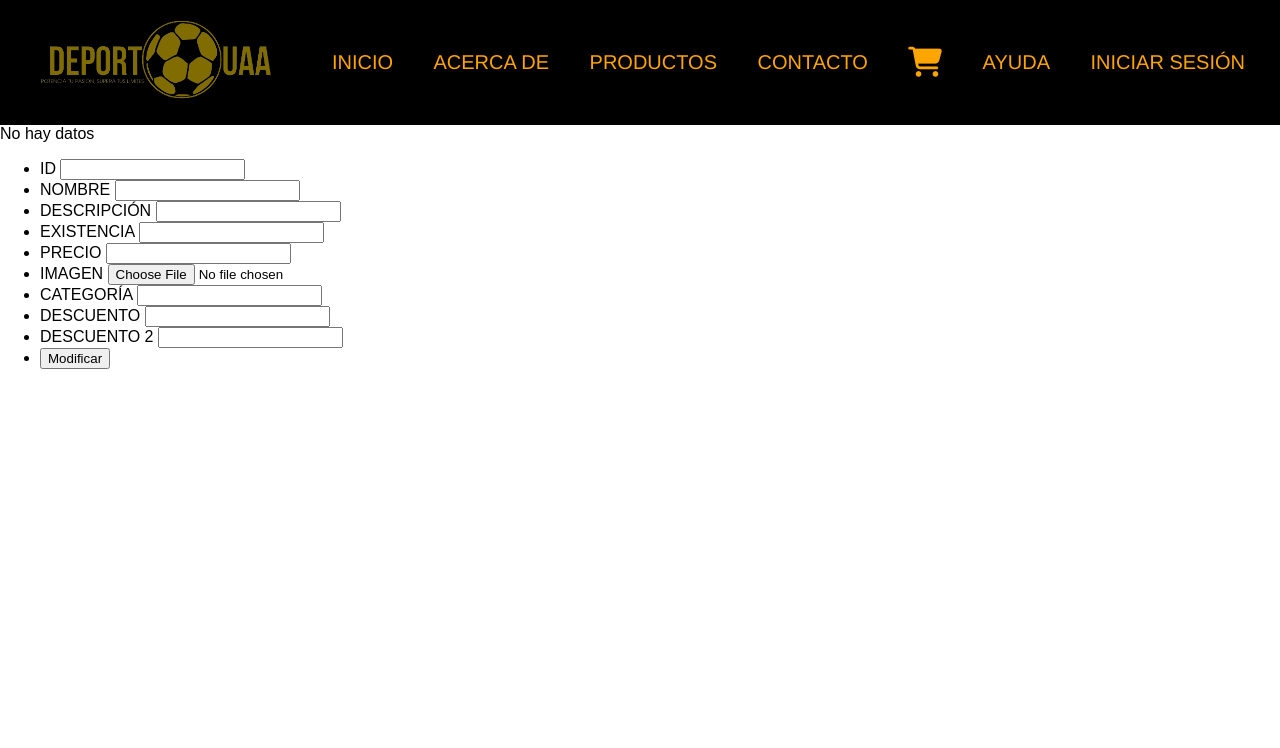
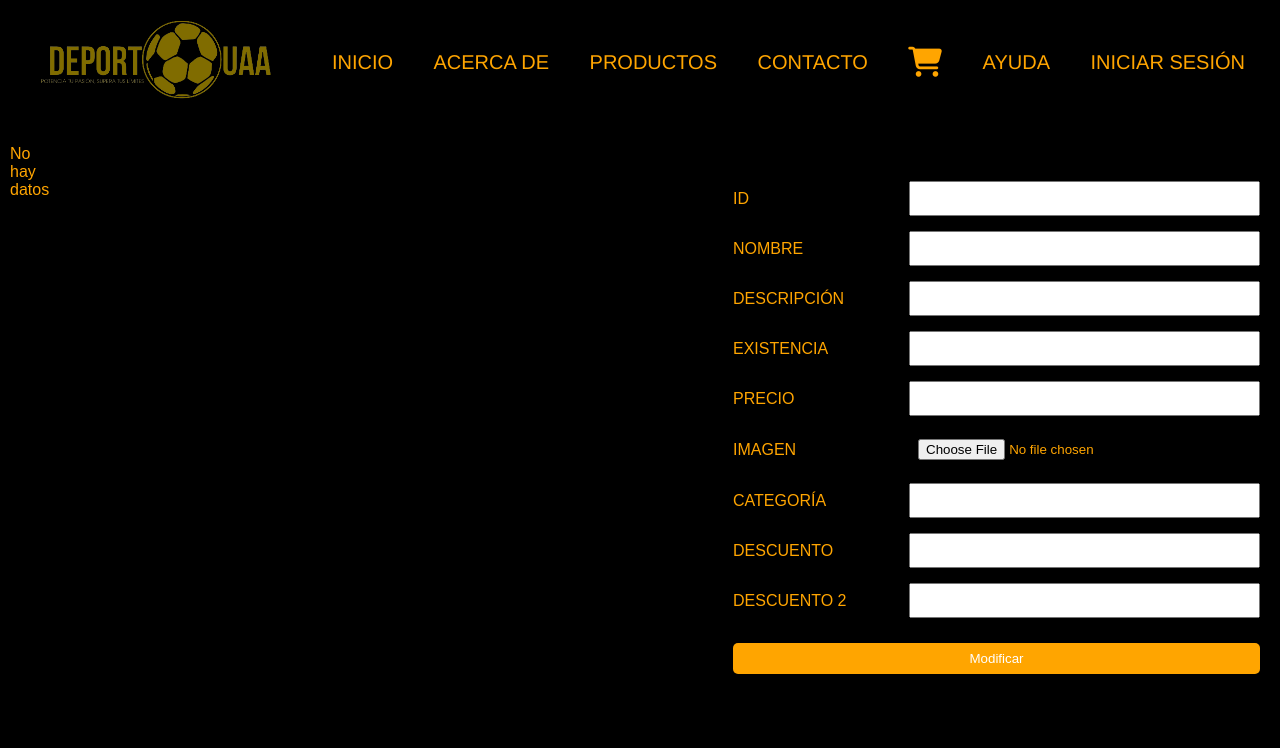
Before and after one commit to osmarmtzz/ProyectoVentaProductos, a PHP site: page /editarproductos.php in a window 1280 px wide. Shown: the top 748 px of the page. Run offline with PHP 8.4, Linux system fonts and the light colour scheme; data that the repository does not hold is empty; some libraries are stand-ins or nearby versions.

Commit message:
Etilos pagina cambios
agregue los estilos a la pagina cambios

```diff
--- a/ProyectoFinal/css/cambios.css
+++ b/ProyectoFinal/css/cambios.css
@@ -0,0 +1,95 @@
+body {
+    background: black;
+    color: #ffa500;
+    font-family: Arial, sans-serif;
+    margin: 0;
+}
+
+.contenedor1 {
+    display: flex;
+    justify-content: space-between;
+    padding: 20px 10px 20px 10px; /* Adjust the left padding */
+}
+
+
+.izquierdaAlta,
+.izquierdaBaja {
+    width: 45%; /* Reducido el ancho */
+}
+
+.derecha {
+    width: 45%;
+}
+
+.izqAlta {
+    background-color: black;
+    padding: 20px;
+    border-radius: 10px;
+    color: #ffa500;
+    margin-top: 20px;
+}
+
+.custom-select,
+button {
+    margin-top: 10px;
+}
+
+table {
+    width: 100%;
+    border-collapse: collapse;
+    margin-top: 20px;
+}
+
+th,
+td {
+    padding: 10px;
+    text-align: left;
+    border-bottom: 1px solid #ffa500;
+}
+
+th {
+    background-color: black;
+    color: #ffa500;
+}
+
+.estiloformulario {
+    width: 100%;
+    margin-bottom: 20px;
+    margin-left: 10px; /* Adjust the left margin */
+}
+
+.wrapper {
+    background-color: black;
+    list-style-type: none;
+    padding: 20px;
+    border-radius: 10px;
+}
+
+.form-row {
+    display: flex;
+    align-items: center;
+    margin-bottom: 15px;
+}
+
+.form-row label {
+    flex: 1;
+    padding-right: 10px;
+}
+
+.form-row input,
+.form-row button {
+    flex: 2;
+}
+
+.form-row input {
+    padding: 8px;
+}
+
+.form-row button {
+    background: #ffa500;
+    color: white;
+    border: 0;
+    padding: 8px;
+    cursor: pointer;
+    border-radius: 5px;
+}
--- a/ProyectoFinal/editarproductos.php
+++ b/ProyectoFinal/editarproductos.php
@@ -73,7 +73,7 @@ if ($conexion->connect_errno) {
     <meta charset="UTF-8">
     <meta name="viewport" content="width=device-width, initial-scale=1.0">
     <title>Productos</title>
-    <link rel="stylesheet" href="css/nosotros.css">
+    <link rel="stylesheet" href="css/cambios.css">
     <?php include 'nav.php'; ?>
 </head>
 <body>
```
